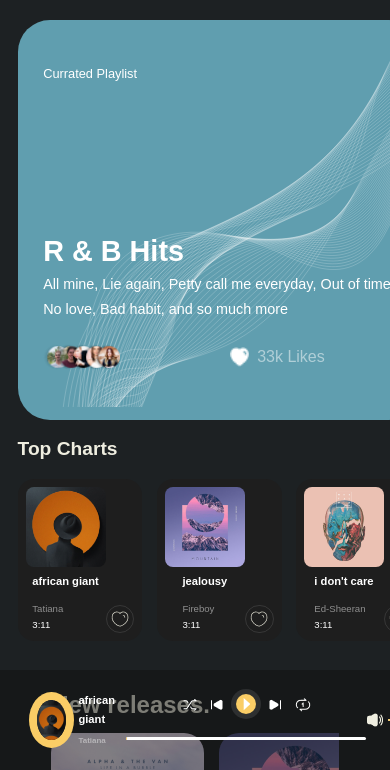
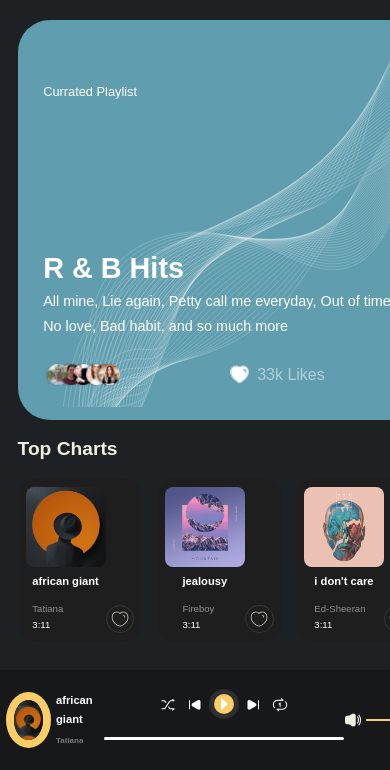
Before and after one commit to Bashirwale/musica-app, a plain HTML site: page index.html in a window 390 px wide. Shown: the part 74-844 px from the top of the page. Drawn offline with Linux system fonts and the light colour scheme.

Commit message:
worked on mobile-view

```diff
--- a/css/media-queries.css
+++ b/css/media-queries.css
@@ -146,7 +146,7 @@
   /*HERO SECTION*/
   .hero-section {
     grid-template-columns: 1fr;
-    margin: 9.6rem 4.2rem 0 0;
+    margin: 9.6rem 0;
     padding: 2.2rem;
   }
   .hero-section-main {
@@ -156,7 +156,7 @@
   }
   .hero-section-main-content {
     width: 100%;
-    height: 90%;
+    height: 80%;
     justify-content: start;
   }
   .hero-heading-text {
@@ -280,7 +280,10 @@
     width: 45%;
     height: 4.6rem;
   }
-
+  .music-player {
+    width: 100%;
+    padding: 1.8rem;
+  }
   .musica-cover {
     width: 100%;
     height: 85%;
```
